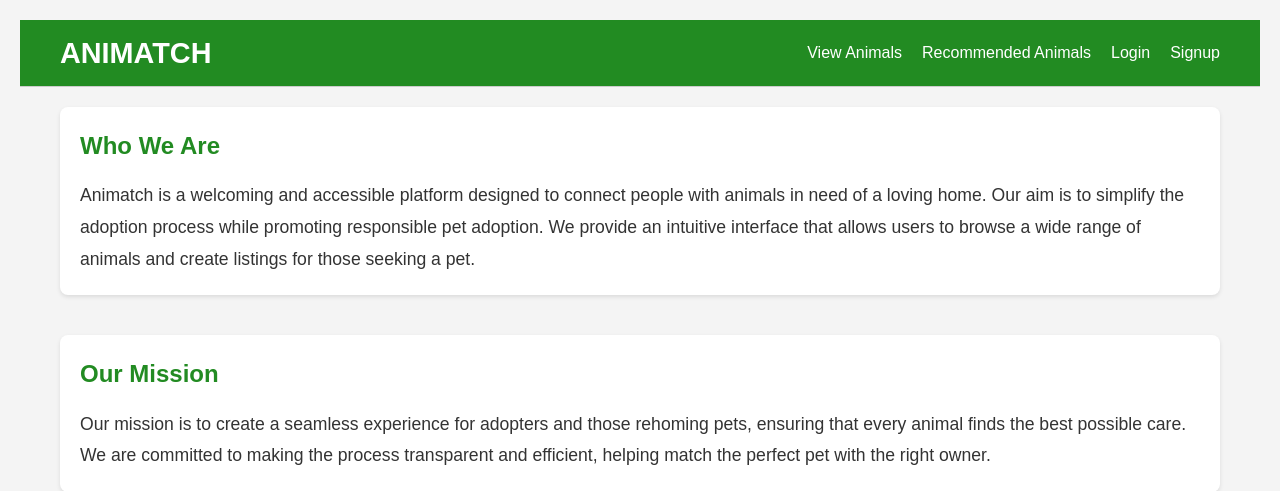
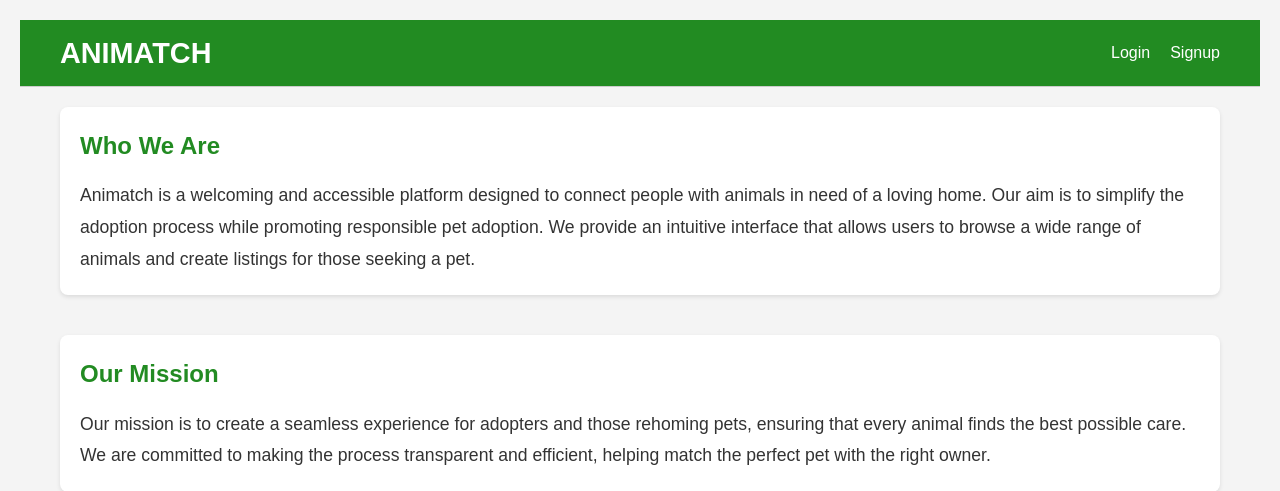
Before and after one commit to thesamedorcas/ANIMATCH, a Django app: page /about/ in a window 1280 px wide. Shown: the top 491 px of the page. Run offline with Django 3.2, Linux system fonts and the light colour scheme.

Commit message:
fixed view animals and recommended animals showing when not logged in

```diff
--- a/templates/animals/base.html
+++ b/templates/animals/base.html
@@ -14,10 +14,9 @@
             </div>
             <nav class="main-nav">
                 <ul>
-                    <li><a href="{% url 'animals:animals' %}">View Animals</a></li>
-                    <li><a href="{% url 'animals:recommended' %}">Recommended Animals</a></li>
-
                     {% if user.is_authenticated %}
+                        <li><a href="{% url 'animals:animals' %}">View Animals</a></li>
+                        <li><a href="{% url 'animals:recommended' %}">Recommended Animals</a></li>
                         <li><a href="{% url 'animals:account' %}">My Account</a></li>
                         <li>
                             <form method="post" action="{% url 'animals:logout' %}">
```
